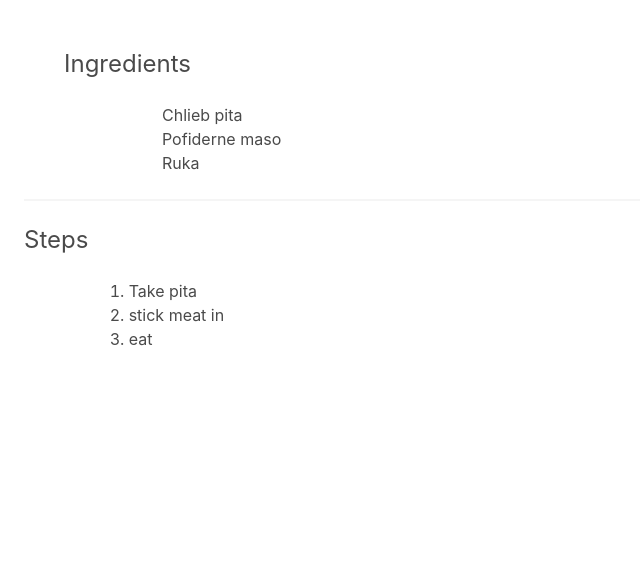
After one commit to boris-barath/recipe-wizard, a Flask app: page /recipe in a window 1280 px wide. The commit adds this page. Shown: the part 233-800 px from the top of the page, without its empty margins (0-640 px from the left). Run offline with Flask 2, Linux system fonts and the light colour scheme; some libraries are stand-ins or nearby versions.

Commit message:
Borisove UI.

```diff
--- a/back/app.py
+++ b/back/app.py
@@ -107,7 +107,7 @@ def question():
     #     messages=[{name:"sushi", value:"123"}]
     # )
     x = json.dumps({
-        "question":"hilfiger",
+        "question":"tester",
         "recipes":[{"name": "kebab do ruky", "id":"123"},
                     {"name": "guess, g-star", "id":"345"}]})
     return Response(x,  mimetype='application/json')
--- /dev/null
+++ b/back/templates/recipe.html
@@ -0,0 +1,77 @@
+<!DOCTYPE html>
+<html>
+  <head>
+    <meta charset="utf-8" />
+    <meta name="viewport" content="width=device-width, initial-scale=1" />
+    <title>Hello Bulma!</title>
+
+    <link rel="stylesheet" href="https://cdnjs.cloudflare.com/ajax/libs/bulma/0.7.2/css/bulma.min.css"/>
+    <link rel="stylesheet" href="https://use.fontawesome.com/releases/v5.6.3/css/all.css" integrity="sha384-UHRtZLI+pbxtHCWp1t77Bi1L4ZtiqrqD80Kn4Z8NTSRyMA2Fd33n5dQ8lWUE00s/" crossorigin="anonymous">
+    <link rel="stylesheet" href="static/style.css">
+    <script
+      src="https://use.fontawesome.com/releases/v5.3.1/js/all.js"
+    ></script>
+    <script src="https://code.jquery.com/jquery-3.3.1.min.js"></script>
+  </head>
+  <nav class="navbar is-primary" role="navigation" aria-label="main navigation">
+    <div class="navbar-brand">
+      <a class="navbar-item" href="/">
+        <strong>Recipe Wizard</strong>
+      </a>
+
+      <!-- <a
+        role="button"
+        class="navbar-burger burger"
+        aria-label="menu"
+        aria-expanded="false"
+        data-target="navbarBasicExample"
+      > -->
+        <span aria-hidden="true"></span> <span aria-hidden="true"></span>
+        <span aria-hidden="true"></span>
+      </a>
+    </div>
+  </nav>
+  <body>
+    <div>
+        <img class="custom-img" src="https://slevomat.sgcdn.cz/images/t/728x364c/80/83/8083126-5e948f.jpg"/>
+        <div class="recipe-name">
+            <h1 class="title-left title" name="question">Kebab do ruky</h1>
+        </div>
+    </div>
+
+    <section class="section">
+      <div class="container">
+        <br>
+        <h4 class="subtitle is-4">Ingredients</h1>
+
+        <div class="columns is-mobile">
+            <div class="column is-9 is-offset-1">
+                <ul>
+                    <li>Chlieb pita</li>
+                    <li>Pofiderne maso</li>
+                    <li>Ruka</li>
+                </ul>
+            </div>
+        </div>
+
+      </div>
+        <hr>
+        <h4 class="subtitle is-4">Steps</h4>
+        <div class="columns is-mobile">
+              <div class="column is-9 is-offset-1">
+                  <ol>
+                      <li>Take pita</li>
+                      <li>stick meat in</li>
+                      <li>eat</li>
+                  </ol>
+              </div>
+          </div>
+
+      <br/>
+
+    </section>
+
+
+    </div>
+  </body>
+</html>
```
Also changed, not shown: back/templates/questions.html (+52 -33 lines), back/static/uploaded-file.jpg (added).
